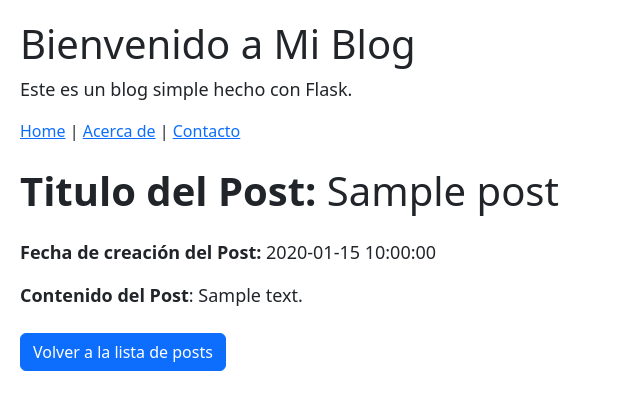
After one commit to jorgeav527/api-124v, a Flask app: template templates/post/post.html in a window 1280 px wide. The commit adds this page. Shown: the top 410 px of the page, without its empty margins (0-640 px from the left). Run offline with Flask 3, Linux system fonts and the light colour scheme; the template is opened without the code that fills it: most values are stand-ins (such as "Sample title", 1, 10 or a date in 2020).

Commit message:
feat: get one post

```diff
--- a/main.py
+++ b/main.py
@@ -1,4 +1,4 @@
-from flask import Flask, render_template
+from flask import Flask, render_template, abort
 import sqlite3
 
 def get_db_connection():
@@ -10,7 +10,7 @@ app = Flask(__name__)
 
 @app.route("/", methods=["GET"])
 def index():
-    return render_template("index.html")
+    return render_template("base.html")
 
 @app.route("/home", methods=["GET"])
 def home():
@@ -22,6 +22,14 @@ def get_all_post():
     posts = conn.execute('SELECT * FROM posts;').fetchall()
     return render_template("post/post_list.html", posts=posts)
 
+@app.route("/post/<int:post_id>", methods=["GET"])
+def get_one_post(post_id):
+    conn = get_db_connection()
+    post = conn.execute('SELECT * FROM posts WHERE id = ?', (post_id,)).fetchone()
+    print(post)
+    if post is None:
+        abort(404)
+    return render_template("post/post.html", post=post)
 
 
 if __name__ == '__main__':
--- /dev/null
+++ b/templates/base.html
@@ -0,0 +1,19 @@
+<!DOCTYPE html>
+<html lang="en">
+<head>
+    <meta charset="UTF-8">
+    <meta name="viewport" content="width=device-width, initial-scale=1.0">
+    <title>Document</title>
+    <link rel="stylesheet" href="{{ url_for('static', filename='styles.css') }}">
+    <link href="https://cdn.jsdelivr.net/npm/bootstrap@5.3.7/dist/css/bootstrap.min.css" rel="stylesheet" integrity="sha384-LN+7fdVzj6u52u30Kp6M/trliBMCMKTyK833zpbD+pXdCLuTusPj697FH4R/5mcr" crossorigin="anonymous">
+    <script src="https://cdn.jsdelivr.net/npm/bootstrap@5.3.7/dist/js/bootstrap.bundle.min.js" integrity="sha384-ndDqU0Gzau9qJ1lfW4pNLlhNTkCfHzAVBReH9diLvGRem5+R9g2FzA8ZGN954O5Q" crossorigin="anonymous"></script>
+</head>
+<body>
+    <h1>Bienvenido a Mi Blog</h1>
+    <p>Este es un blog simple hecho con Flask.</p>
+    {% include 'navbar.html' %}
+    {% block content %}
+    <p>este es el template de base de /</p>
+    {% endblock %}
+</body>
+</html>
--- a/templates/home.html
+++ b/templates/home.html
@@ -1,4 +1,4 @@
-{% extends "index.html" %}
+{% extends "base.html" %}
 
 {% block content %}
 <h1>este el home</h1>
--- /dev/null
+++ b/templates/post/post.html
@@ -0,0 +1,10 @@
+{% extends "base.html" %}
+
+{% block content %}
+<h1 class="my-4"><strong>Titulo del Post:</strong> {{ post['title'] }}</h1>
+<p><strong>Fecha de creación del Post:</strong> {{ post['created'] }}</p>
+<p class="mb-4"><strong>Contenido del Post</strong>: {{ post['content'] }}</p>
+<a href="{{ url_for('get_all_post') }}" class="btn btn-primary">
+    Volver a la lista de posts
+</a>
+{% endblock %}
--- a/templates/post/post_list.html
+++ b/templates/post/post_list.html
@@ -1,4 +1,4 @@
-{% extends "index.html" %}
+{% extends "base.html" %}
 
 {% block content %}
     <table class="table table-bordered">
@@ -13,7 +13,7 @@
         <tbody>
             {% for post in posts %}
                 <tr>
-                    <td>{{ post['id'] }}</td>
+                    <td><a href="{{ url_for('get_one_post', post_id=post['id']) }}">{{ post['id'] }}</a></td>
                     <td>{{ post['title'] }}</td>
                     <td>{{ post['content'] }}</td>
                     <td>{{ post['created'] }}</td>
```
Also changed, not shown: templates/index.html (deleted, +0 -17 lines).
